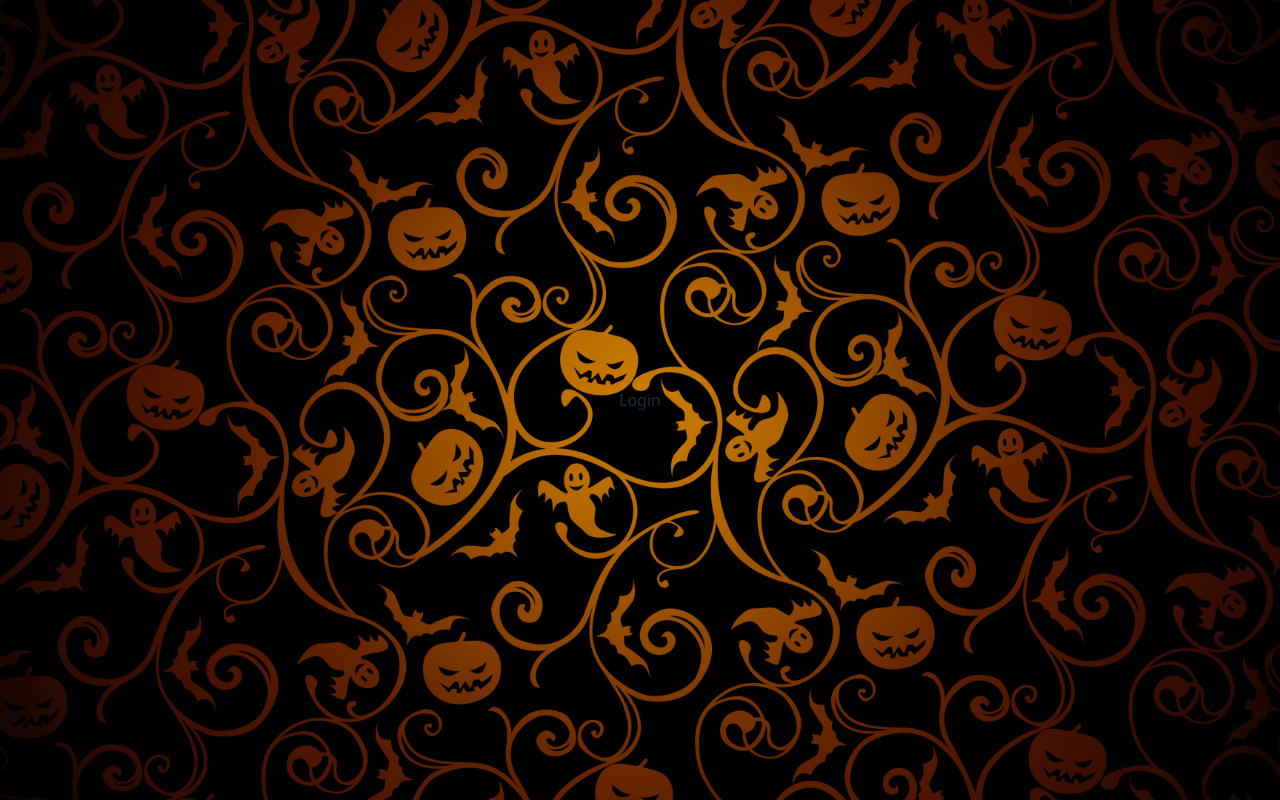
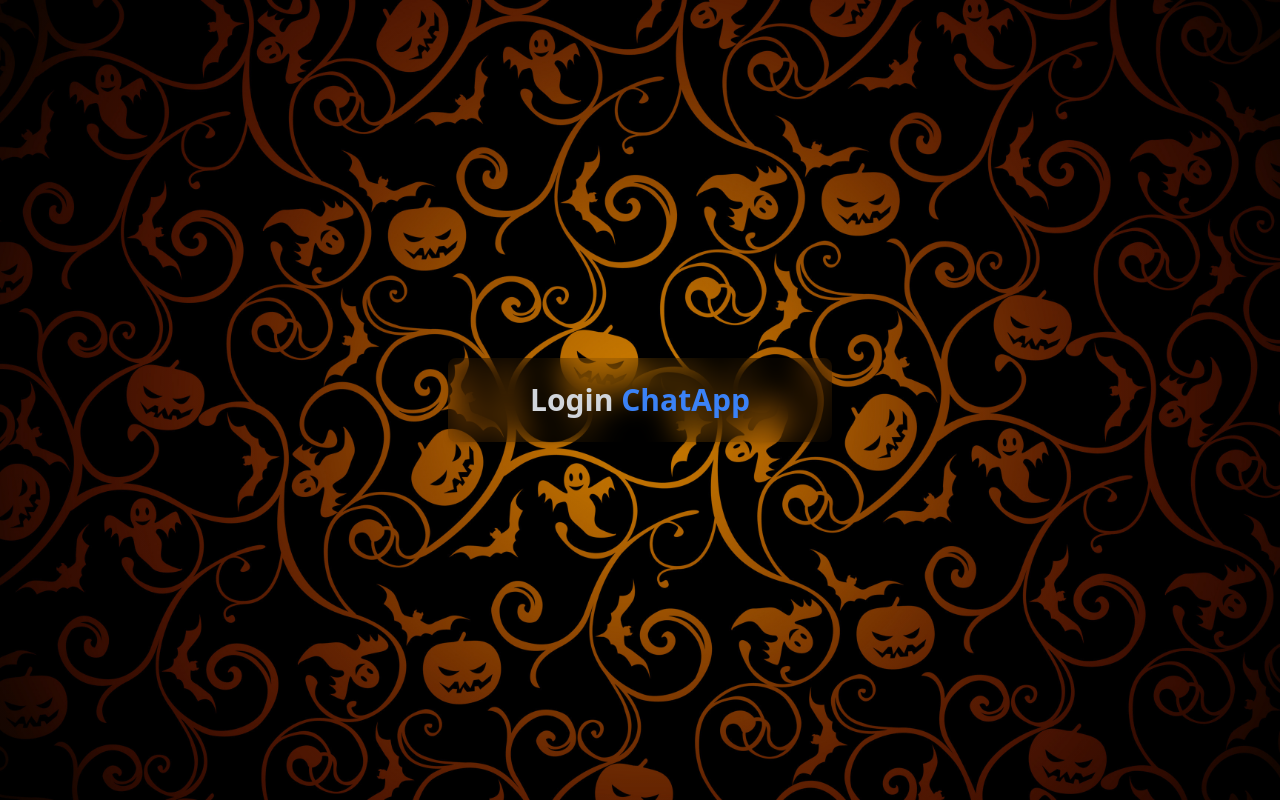
Before and after one commit to Aryan-1121/Kurier, a React (Vite) app in the folder frontend/: page / in a window 1280 px wide. Built offline with nearby package versions, Linux system fonts and the light colour scheme.

Commit message:
added a glass-effect to main content of page

```diff
--- a/frontend/src/pages/Login/Login.jsx
+++ b/frontend/src/pages/Login/Login.jsx
@@ -1,9 +1,16 @@
 import React from 'react'
 
 const Login = () => {
-  return (
-    <div>Login</div>
-  )
+    return (
+        <div className='flex flex-col items-center justify-center min-w-96 mx-auto'>
+            <div className='w-full p-6 rounded-lg shadow-md bg-gray-400 bg-clip-padding backdrop-filter backdrop-blur-lg bg-opacity-0'>
+                <h1 className='text-3xl font-semibold text-center text-gray-300'>
+                    Login
+                    <span className='text-blue-500'> ChatApp</span>
+                </h1>
+            </div>
+        </div>
+    )
 }
 
 export default Login
```
Also changed, not shown: frontend/src/pages/signup/signup.jsx (+3 -5 lines).
